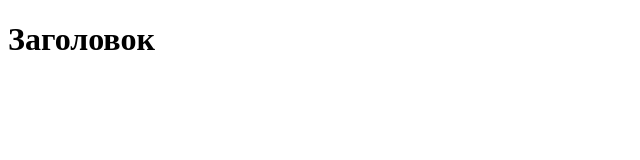
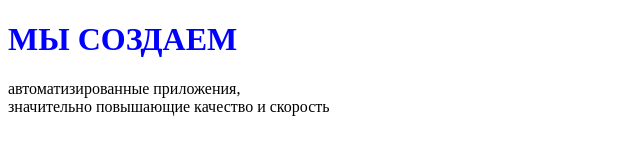
Before and after one commit to Sea-force/Syflow, a plain HTML site: page index.html in a window 1280 px wide. Shown: the whole page, without its empty margins (0-640 px from the left). Drawn offline with Linux system fonts and the light colour scheme.

Commit message:
add more files

```diff
--- a/index.html
+++ b/index.html
@@ -5,8 +5,10 @@
     <meta name="viewport" content="width=device-width, initial-scale=1.0">
     <title>syflow.ru</title>
     <link rel="icon" href="favicon.svg" type="image/svg+xml">
+    <link rel="stylesheet" href="styles/main.css"
 </head>
 <body>
-    <h1>Заголовок</h1>
+    <h1>МЫ СОЗДАЕМ</h1>
+    <p>автоматизированные приложения, <br> значительно повышающие качество и скорость</p>
 </body>
 </html>
--- a/styles/main.css
+++ b/styles/main.css
@@ -0,0 +1,3 @@
+h1 {
+    color: blue;
+}
```
